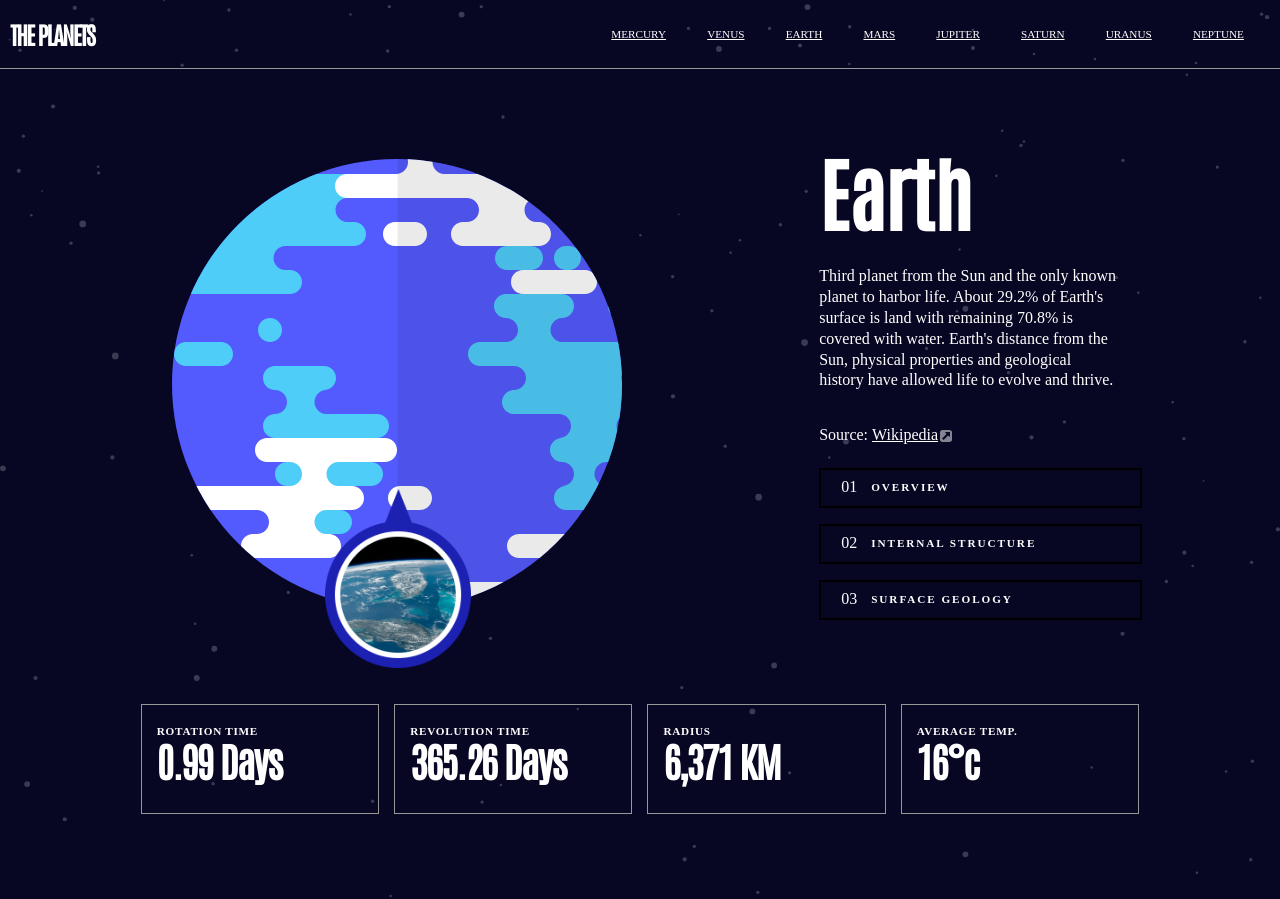
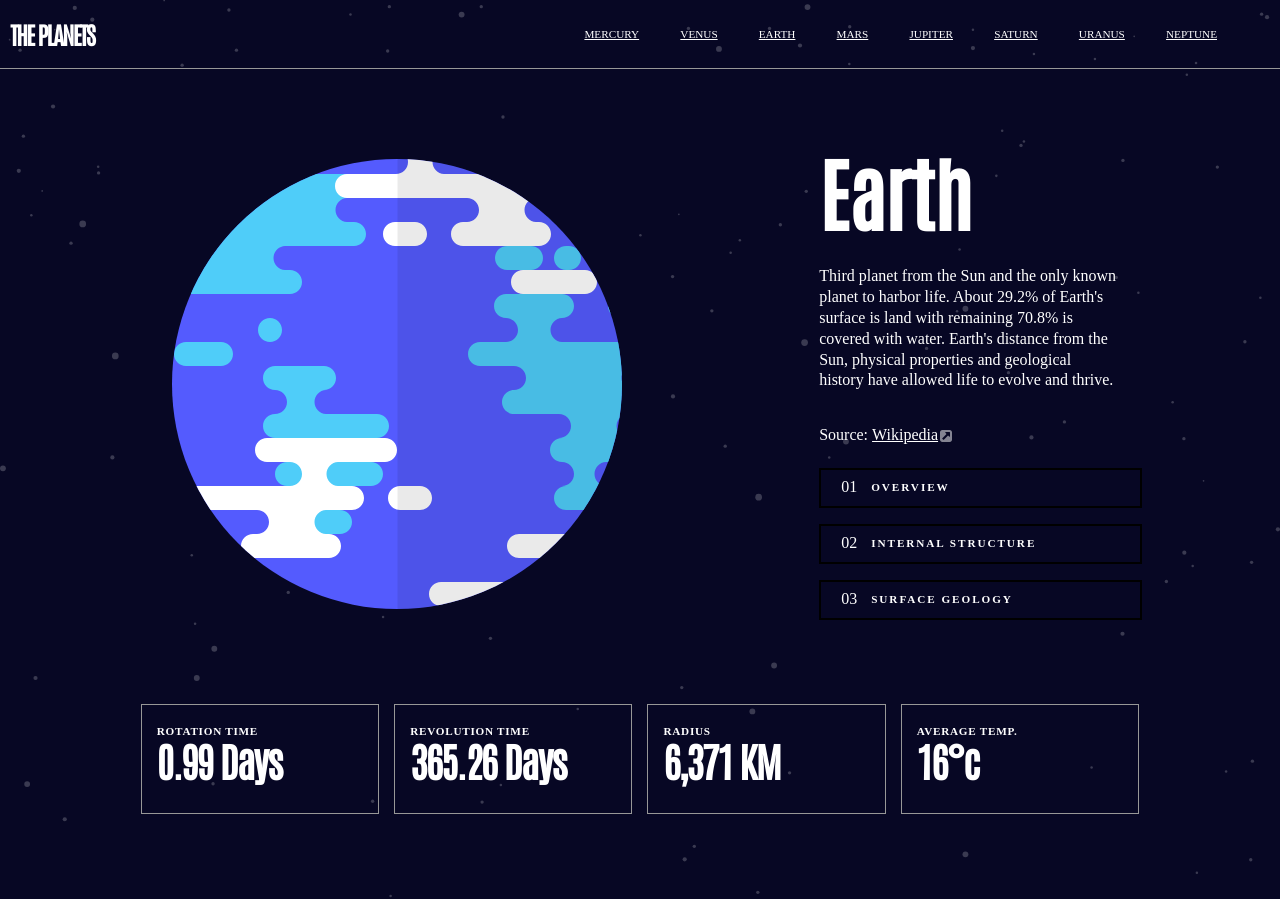
Before and after one commit to infiniteweb/planetFactSite, a React (Vite) app: page /earth in a window 1280 px wide. Built offline with nearby package versions, Linux system fonts and the light colour scheme.

Commit message:
NavLinks added

```diff
--- a/src/App.jsx
+++ b/src/App.jsx
@@ -7,10 +7,9 @@ import data from "../data.json";
 import navBarImage from "./assets/images/icon-hamburger.svg";
 // import images from "./images";
 // import surfaceImages from "./images";
-import { images, surfaceImages } from "./images.js"
+import { images, surfaceImages } from "./images.js";
 
 function App() {
-  console.log(surfaceImages)
   return (
     <>
       <div className="container-grid">
@@ -20,8 +19,8 @@ function App() {
           <img src={navBarImage} id="hamburger" />
         </div>
 
+        <BrowserRouter>
           <BrowserNav />
-        <BrowserRouter>
           <Routes>
             <Route
               exact
@@ -106,7 +105,6 @@ function App() {
             />
           </Routes>
         </BrowserRouter>
-
       </div>
     </>
   );
--- a/src/components/BrowserNav.jsx
+++ b/src/components/BrowserNav.jsx
@@ -1,4 +1,5 @@
 import "../styles.css";
+import { NavLink } from "react-router-dom";
 
 export default function BrowserNav() {
   return (
@@ -6,14 +7,30 @@ export default function BrowserNav() {
       <div className="browser-nav">
         <nav>
           <ul>
-            <li><a href="/">MERCURY</a></li>
-            <li><a href="/venus">VENUS</a></li>
-            <li><a href="/earth">EARTH</a></li>
-            <li><a href="/mars">MARS</a></li>
-            <li><a href="/jupiter">JUPITER</a></li>
-            <li><a href="/saturn">SATURN</a></li>
-            <li><a href="/uranus">URANUS</a></li>
-            <li><a href="/neptune">NEPTUNE</a></li>
+            <li>
+              <NavLink to="/">MERCURY</NavLink>
+            </li>
+            <li>
+              <NavLink to="/venus">VENUS</NavLink>
+            </li>
+            <li>
+              <NavLink to="/earth">EARTH</NavLink>
+            </li>
+            <li>
+              <NavLink to="/mars">MARS</NavLink>
+            </li>
+            <li>
+              <NavLink to="/jupiter">JUPITER</NavLink>
+            </li>
+            <li>
+              <NavLink to="/saturn">SATURN</NavLink>
+            </li>
+            <li>
+              <NavLink to="/uranus">URANUS</NavLink>
+            </li>
+            <li>
+              <NavLink to="/neptune">NEPTUNE</NavLink>
+            </li>
           </ul>
         </nav>
       </div>
--- a/src/components/Planet.jsx
+++ b/src/components/Planet.jsx
@@ -2,15 +2,22 @@ import "../styles.css";
 import iconImage from "../assets/images/icon-source.svg";
 import { useState } from "react";
 
-
 export default function Planet({ planetImage, planetData, surfaceImage }) {
   const [dataSelect, setDataSelect] = useState(planetData.overview.content);
-  const [imageSelect, setImageSelect] = useState(planetImage.overview)
+  const [imageSelect, setImageSelect] = useState(planetImage.overview);
+  const [geologyImage, setGeologyImage] = useState(false);
 
   const handleDataChange = (event) => {
     const id = event.target.getAttribute("data-id");
+    console.log(id);
     setDataSelect(planetData[id].content);
-    setImageSelect(planetImage[id])
+    setImageSelect(planetImage[id]);
+    if (id === "geology") {
+     setImageSelect(planetImage.overview)
+      setGeologyImage(true);
+    }else{
+      setGeologyImage(false)
+    }
   };
 
   return (
@@ -36,7 +43,8 @@ export default function Planet({ planetImage, planetData, surfaceImage }) {
       <div id="planet-card">
         <span id="planet-image-wrapper">
           <img id="planet-image" src={imageSelect} />
-          <img id="planet-surface-image" src={surfaceImage}/>
+
+        {geologyImage && <img id="planet-surface-image" src={surfaceImage} />}
         </span>
       </div>
 
--- a/src/styles.css
+++ b/src/styles.css
@@ -495,7 +495,7 @@ button :hover {
 
   .browser-nav ul {
     display: flex !important;
-    justify-content: end;
+    justify-content: center;
     gap: 6.5%;
     padding: 0;
     min-width: 45%;
```
Lines whose indentation alone changed are shown as unchanged.
